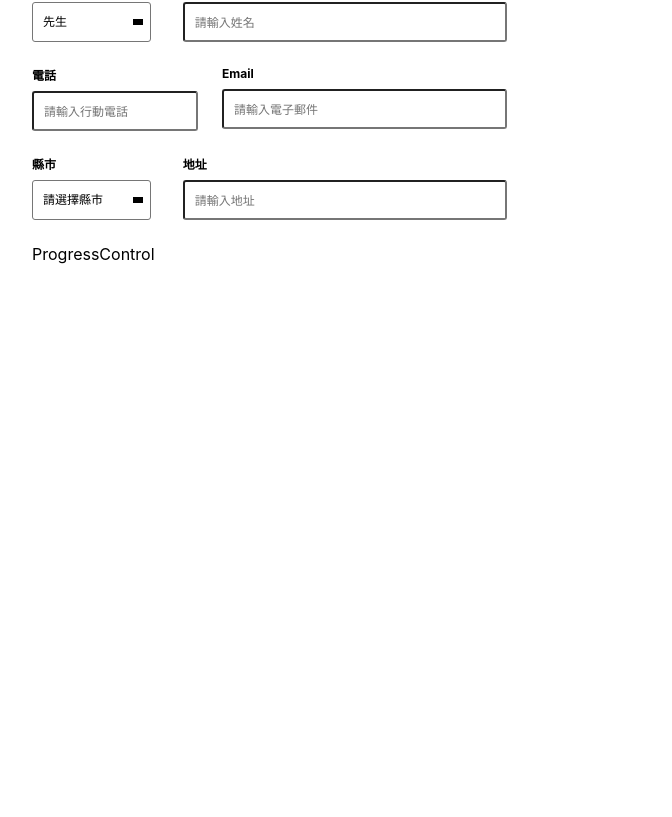
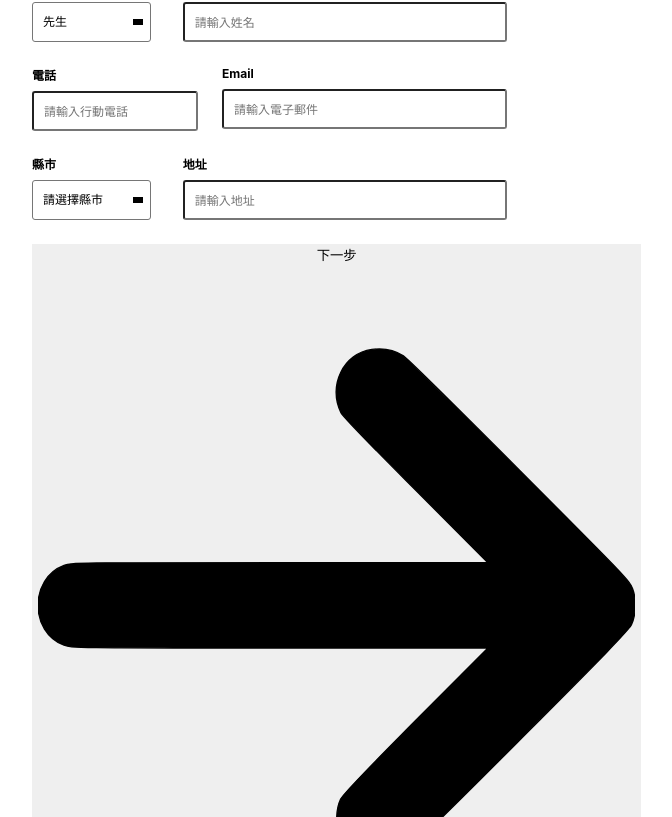
Before and after one commit to KevinHuanggg/alpha_shop, a React (Create React App) app: page / in a window 1280 px wide. Shown: the part 283-1100 px from the top of the page, without its empty margins (133-805 px from the left). Before the commit the page ends 800 px from the top, so only its background shows below. Built offline with nearby package versions, Linux system fonts and the light colour scheme.

Commit message:
完成ProgressControl.jsx的HTML架構。

```diff
--- a/src/components/Main/ProgressControl/ProgressControl.jsx
+++ b/src/components/Main/ProgressControl/ProgressControl.jsx
@@ -1,5 +1,42 @@
+import { ReactComponent as LeftArrow } from "../../../icons/arrow-left.svg";
+import { ReactComponent as RightArrow } from "../../../icons/arrow-right.svg";
 import styles from "./ProgressControl.module.css";
 
 export default function ProgressControl() {
-  return <div className={styles.progress}>ProgressControl</div>;
+  return (
+    <section class={styles.progressControlContainer}>
+      <section
+        class={`${styles.buttonGroup} ${styles.buttonGroup1}`}
+        data-phase="address"
+      >
+        <button class={styles.next}>
+          下一步
+          <RightArrow className={styles.arrowRight} />
+        </button>
+      </section>
+      <section
+        class={`${styles.buttonGroup} ${styles.buttonGroup2}`}
+        data-phase="shipping"
+      >
+        <button class={styles.prev}>
+          <LeftArrow className={styles.arrowLeft} />
+          上一步
+        </button>
+        <button class={styles.next}>
+          下一步
+          <RightArrow className={styles.arrowRight} />
+        </button>
+      </section>
+      <section
+        class={`${styles.buttonGroup} ${styles.buttonGroup3}`}
+        data-phase="credit-card"
+      >
+        <button class={styles.prev}>
+          <LeftArrow className={styles.arrowLeft} />
+          上一步
+        </button>
+        <button class={styles.next}>確認下單</button>
+      </section>
+    </section>
+  );
 }
```
